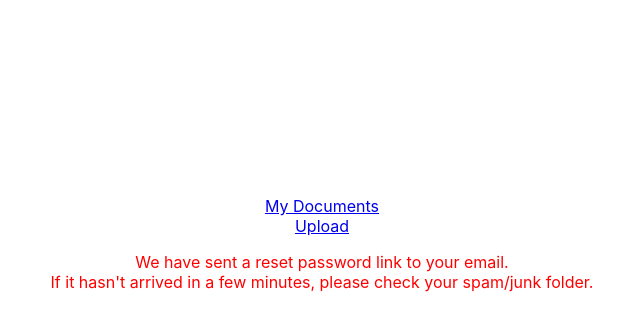
After one commit to LucasSD/docvault, a Django app: page /accounts/password_reset/done/ in a window 1280 px wide. The commit adds this page. Shown: the part 138-469 px from the top of the page, without its empty margins (318-958 px from the left). Run offline with Django 3.2, Linux system fonts and the light colour scheme.

Commit message:
Password reset confirmation view implemented and all tests pass. No email automation yet

```diff
--- /dev/null
+++ b/coding-exercise-main/docvault/landing/templates/landing/password_reset_done.html
@@ -0,0 +1,13 @@
+{% extends 'base.html' %}
+
+{% block body %}
+
+    <body>
+        <main>
+            <p style="color: red">We have sent a reset password link to your email.
+                <br>
+                If it hasn't arrived in a few minutes, please check your spam/junk folder.</p>
+        </main>
+    </body>
+
+    {% endblock %}
--- a/coding-exercise-main/docvault/landing/templates/landing/password_reset_form.html
+++ b/coding-exercise-main/docvault/landing/templates/landing/password_reset_form.html
@@ -15,7 +15,7 @@
               <div class="panel-body">
                 <div class="text-center">
                   <h3><i class="fa fa-lock fa-4x"></i></h3>
-                  <h2 class="text-center">Forgot Password?</h2>
+                  <h2 class="text-center">Forgotten Password?</h2>
                   <p>You can reset your password here.</p>
                   <div class="panel-body">
                     <form id="reset-form" role="form" autocomplete="off" class="form" method="post">
--- a/coding-exercise-main/docvault/landing/urls.py
+++ b/coding-exercise-main/docvault/landing/urls.py
@@ -23,4 +23,9 @@ urlpatterns = [
         auth_views.PasswordResetView.as_view(template_name="landing/password_reset_form.html"),
         name="password_reset",
     ),
+    path(
+        "accounts/password_reset/done/",
+        auth_views.PasswordResetDoneView.as_view(template_name="landing/password_reset_done.html"),
+        name="password_reset_done",
+    ),
 ]
```
Also changed, not shown: coding-exercise-main/docvault/landing/tests.py (+15 -0 lines).
